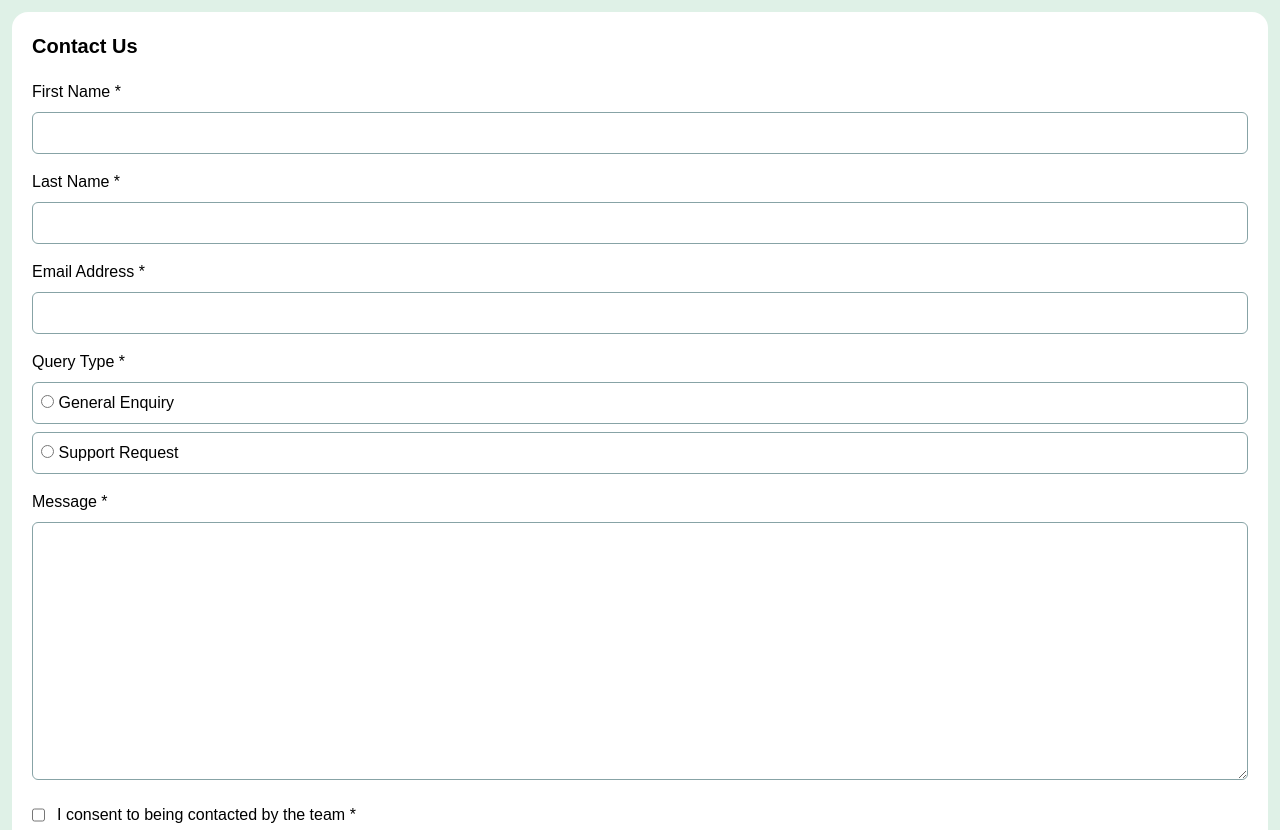
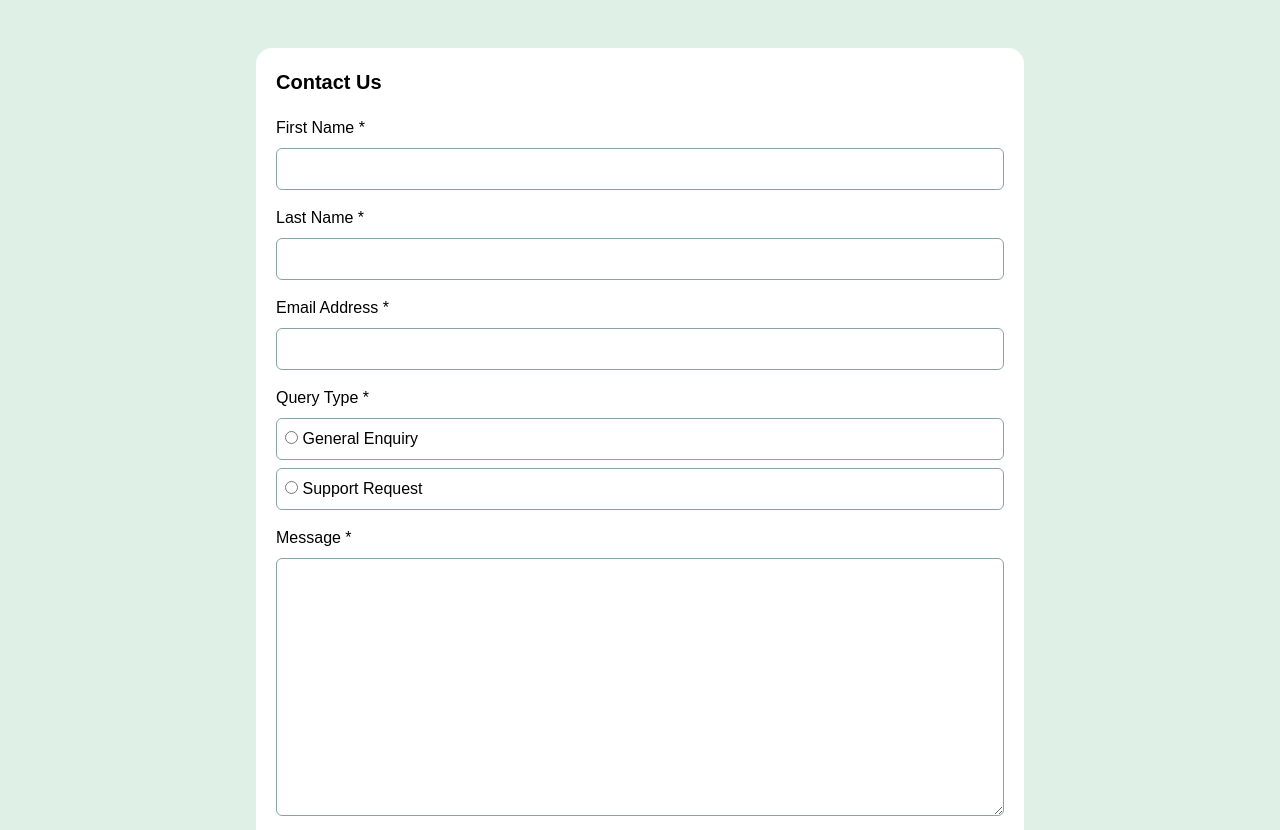
Before and after one commit to aaditamanugraha/contact-form, a website: page index.html in a window 1280 px wide. Shown: the top 830 px of the page. Drawn offline with Linux system fonts and the light colour scheme.

Commit message:
feat: set up responsive main width

```diff
--- a/index.html
+++ b/index.html
@@ -12,8 +12,8 @@
     <link rel="stylesheet" href="./src/css/output.css" />
     <title>Frontend Mentor | Contact form</title>
   </head>
-  <body class="bg-primary-green-200-lighter p-3 font-karla">
-    <main class="bg-neutral-white p-5 rounded-2xl mb-8 min-w-375">
+  <body class="bg-primary-green-200-lighter p-3 md:p-0 font-karla md:my-12 md:grid md:place-content-center">
+    <main class="bg-neutral-white p-5 rounded-2xl mb-8 min-w-375 md:w-768">
       <h1 class="text-xl font-bold mb-5">Contact Us</h1>
       <form action="" method="get" class="mt-5">
         <p class="mb-2">First Name *</p>
--- a/tailwind.config.js
+++ b/tailwind.config.js
@@ -17,6 +17,9 @@ module.exports = {
       minWidth: {
         375: "23.438rem",
       },
+      width: {
+        768: "48rem"
+      }
     },
   },
   plugins: [],
```
Also changed, not shown: src/css/output.css.
